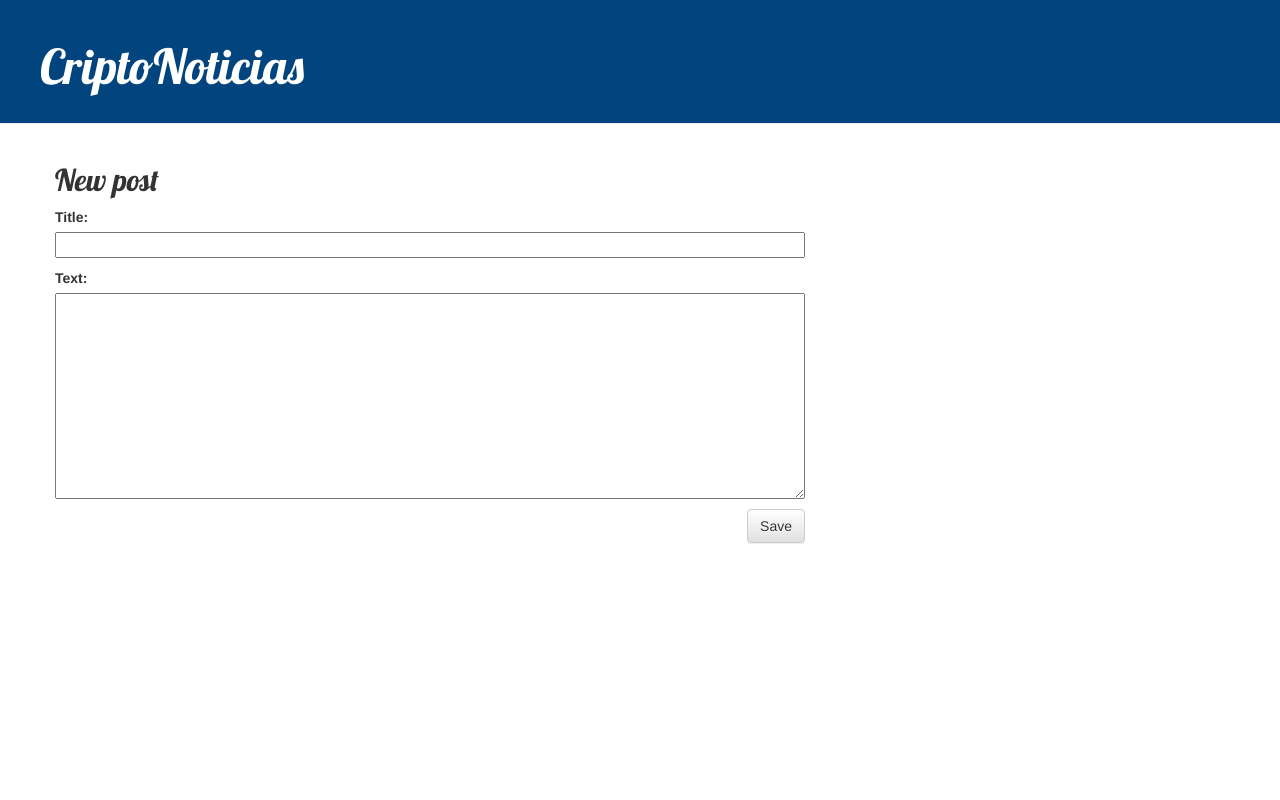
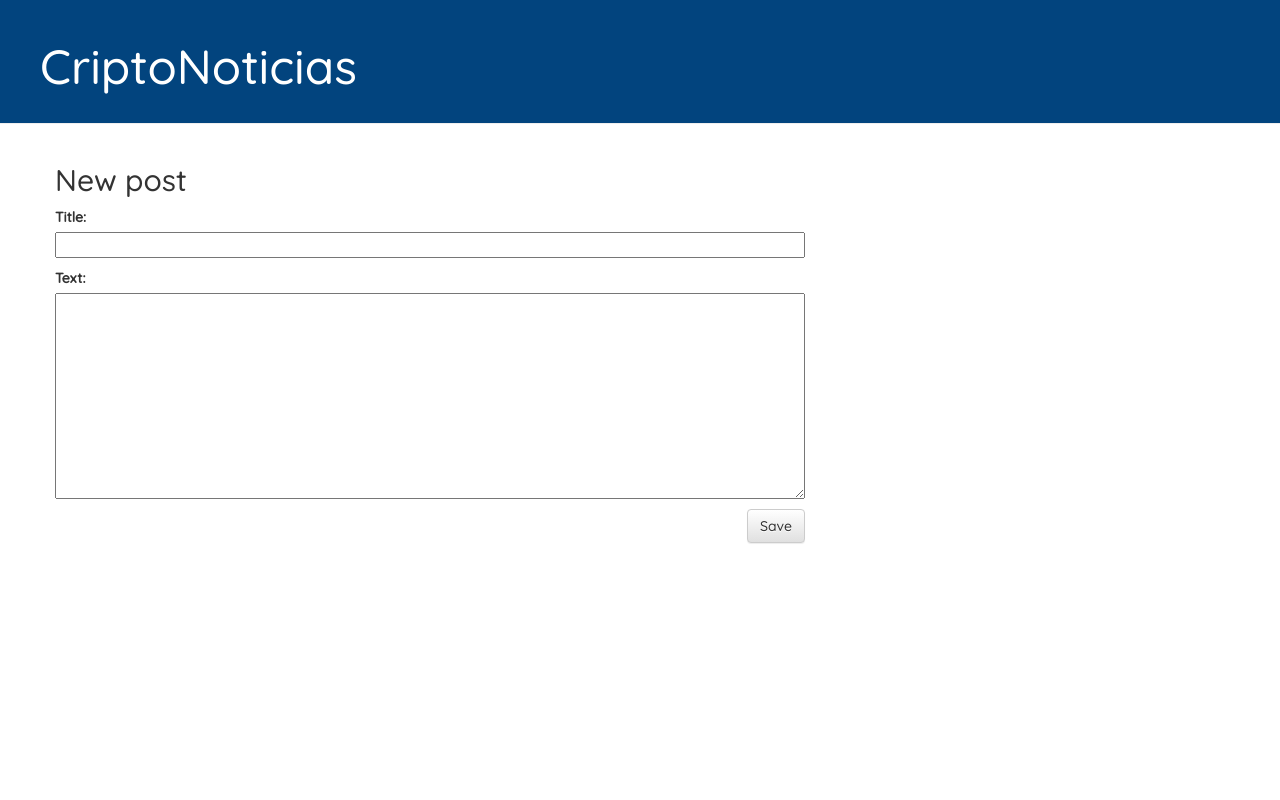
Before and after one commit to JuanCapdevila/my-first-blog, a Django app: page /post/new in a window 1280 px wide. Run offline with Django 3.2, Linux system fonts and the light colour scheme; some libraries are stand-ins or nearby versions.

Commit message:
Modificaciones

```diff
--- a/blog/static/css/blog.css
+++ b/blog/static/css/blog.css
@@ -13,9 +13,13 @@
 .content {
     margin-left: 40px;
 }
-
+/*
 h1, h2, h3, h4 {
-    font-family: 'Lobster', cursive;
+    font-family: 'Quicksand', sans-serif;
+}
+*/
+body{
+    font-family: 'Quicksand', sans-serif;
 }
 
 .date {
--- a/blog/templates/blog/base.html
+++ b/blog/templates/blog/base.html
@@ -4,7 +4,9 @@
         <title>www.CriptoNoticias.com</title>
         <link rel="stylesheet" href="//maxcdn.bootstrapcdn.com/bootstrap/3.2.0/css/bootstrap.min.css">
         <link rel="stylesheet" href="//maxcdn.bootstrapcdn.com/bootstrap/3.2.0/css/bootstrap-theme.min.css">
-        <link href='//fonts.googleapis.com/css?family=Lobster&subset=latin,latin-ext' rel='stylesheet' type='text/css'>
+        <link rel="preconnect" href="https://fonts.googleapis.com">
+        <link rel="preconnect" href="https://fonts.gstatic.com" crossorigin>
+        <link href="https://fonts.googleapis.com/css2?family=Quicksand:wght@500&display=swap" rel="stylesheet">
         <link rel="stylesheet" href="{% static 'css/blog.css' %}">
     </head>
     <body>
```
